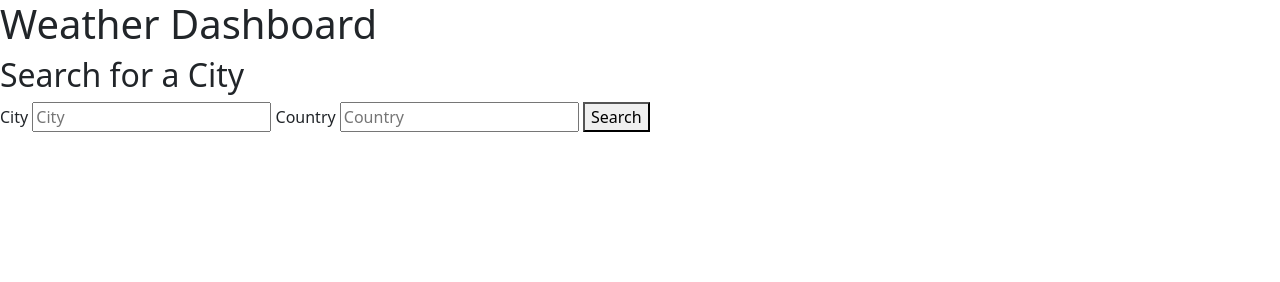
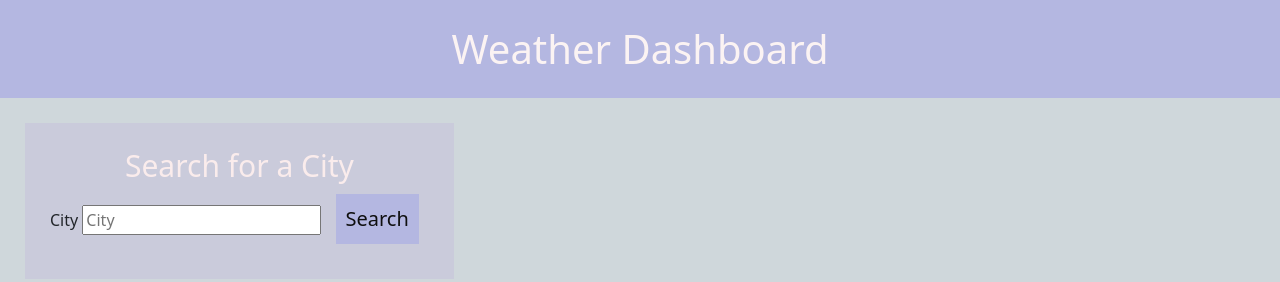
Before and after one commit to KaterynaTekmenzhi/weather-dashboard, a plain HTML site: page index.html in a window 1280 px wide. Drawn offline with nearby package versions, Linux system fonts and the light colour scheme.

Commit message:
laying out begining html, and styling

```diff
--- a/assets/css/style.css
+++ b/assets/css/style.css
@@ -0,0 +1,51 @@
+body {
+    background: #cfd7db;
+}
+
+/* header (Weather Dashboard) */
+header {
+    background: rgb(180, 183, 225);
+    padding: 25px;
+    text-align: center;
+}
+
+/* sets up main page */
+main {
+    display: flex;
+    padding: 25px;
+    /* flex-direction: row;
+    flex-wrap: wrap; */
+}
+
+/* header text (Weather Dashboard) */
+h1 {
+    font-size: 40px;
+    color: rgb(251, 243, 243);
+    margin: 0;
+}
+
+/*  text (Search for a City). Inside class sidebar */
+h2 {
+    font-size: 30px;
+    text-align: center;
+    color: rgb(250, 236, 236);
+    margin: 0;
+}
+
+/* button in sidebar */
+button {
+    background: rgb(180, 183, 225);
+    border: none;
+    color: rgb(15, 15, 15);
+    padding: 10px;
+    font-size: 20px;
+    margin: 10px;
+    cursor: pointer;
+}
+
+/* */
+.sidebar {
+    background: rgb(202, 203, 219);
+    padding: 25px;
+
+}
--- a/index.html
+++ b/index.html
@@ -20,13 +20,19 @@
             <form action="index.php" method="get">
                 <label for="city">City</label>
                 <input type="text" name="city" id="city" placeholder="City">
-                <label for="country">Country</label>
-                <input type="text" name="country" id="country" placeholder="Country">
-                <button type="submit">Search</button>
+                <button type="submit btn ">Search</button>
             </form>
         </aside>
-        <section class="results">
 
+        <!-- displays weather data -->
+
+        <section class="weather-data">
+            <h3 id="city-name"></h3>
+            <div class="weather-info">
+                <p id="temperature"></p>
+                <p id="humidity"></p>
+                <p id="wind"></p>
+            </div>
         </section>
     </main>
 
```
